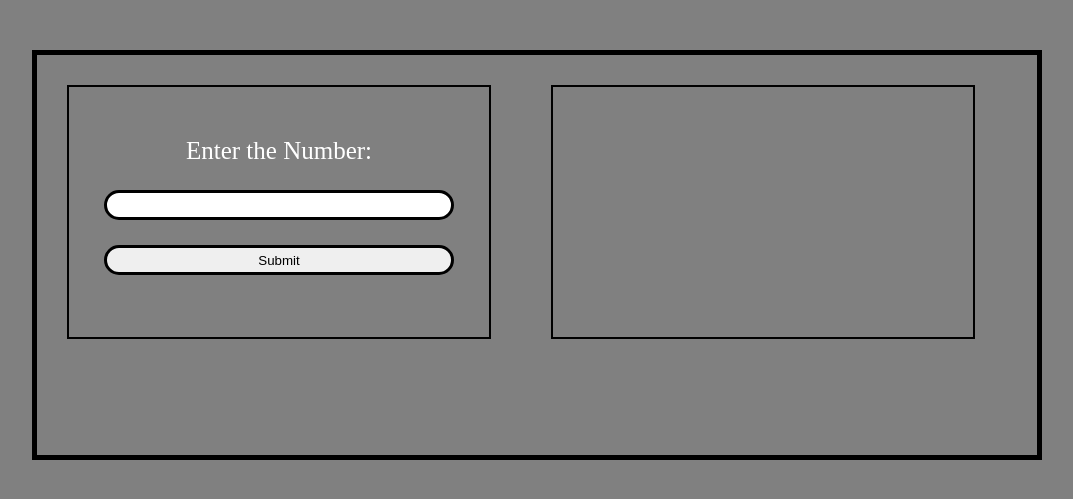
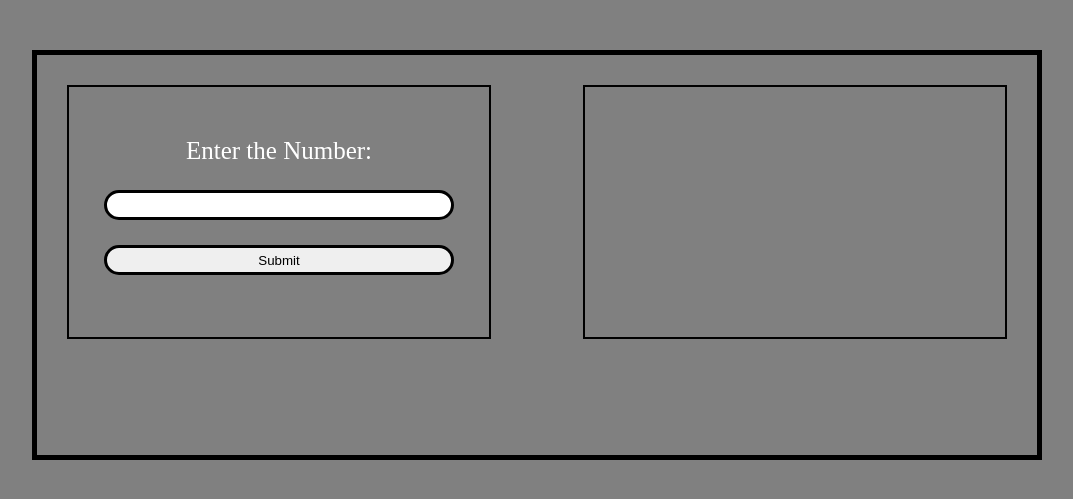
Before and after one commit to kaysier23/mathhni, a PHP site: page / in a window 1280 px wide. Shown: the top 499 px of the page, without its empty margins (103-1176 px from the left). Run offline with PHP 8.4, Linux system fonts and the light colour scheme.

Commit message:
Update style.css

```diff
--- a/css/style.css
+++ b/css/style.css
@@ -35,11 +35,12 @@ border: 3px solid #000;
 	  }
 .right{
 		margin:30px;
-		float: left;
+		float: right;
 		width:42%;
 		text-align:center;
    font-family: times new roman;
     border: 2px solid black;
   margin-top: 30px;
   height: 250px;
+  line-height: 50px;
 	  }
```
